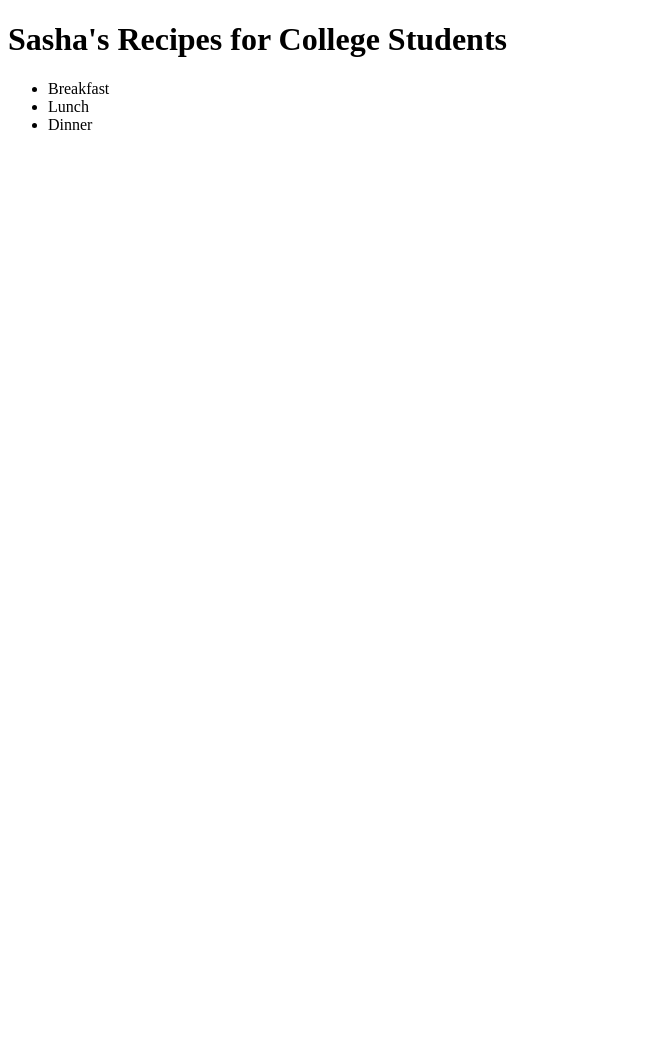
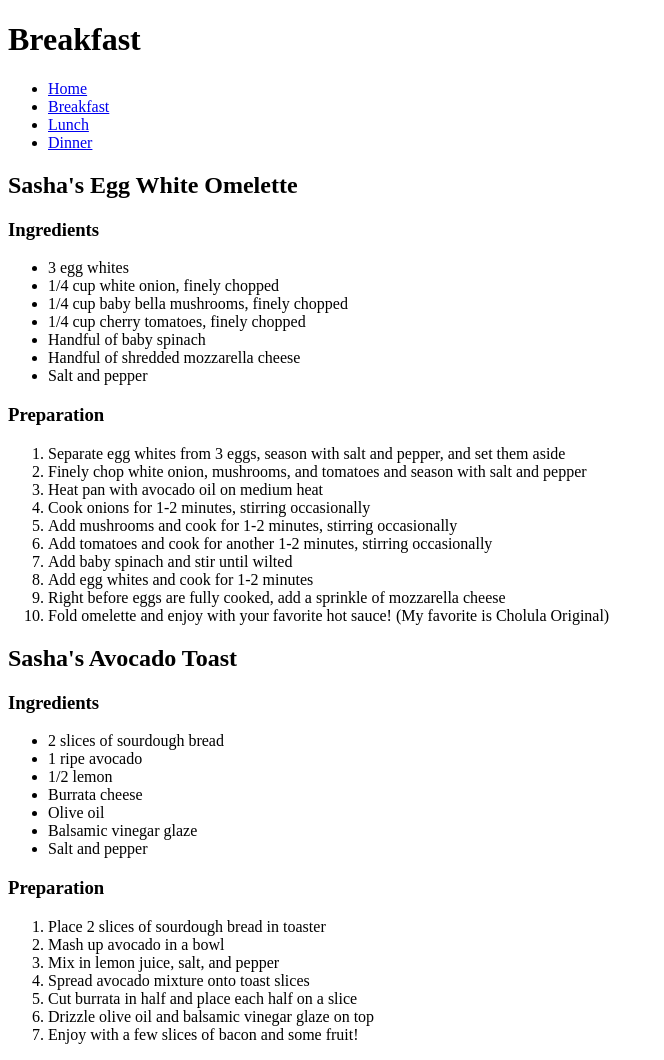
Before and after one commit to sasham123/sasham123.github.io, a plain HTML site: page breakfast.html in a window 1280 px wide. Shown: the whole page, without its empty margins (0-664 px from the left). Before the commit the page ends 800 px from the top, so only its background shows below. Drawn offline with Linux system fonts and the light colour scheme.

Commit message:
Edit Recipes

```diff
--- a/breakfast.html
+++ b/breakfast.html
@@ -7,16 +7,75 @@
 
     <body>
         <header>
-            <h1>Sasha's Recipes for College Students</h1>
+            <h1>Breakfast</h1>
         </header>
 
         <nav>
             <ul>
-                <li>Breakfast</li>
-                <li>Lunch</li>
-                <li>Dinner</li>
+                <li><a href="index.html">Home</a></li>
+                <li><a href="breakfast.html">Breakfast</a></li>
+                <li><a href="lunch.html">Lunch</a></li>
+                <li><a href="dinner.html">Dinner</a></li>
             </ul>
         </nav>
+
+        <main>
+            <h2>Sasha's Egg White Omelette</h2>
+
+                <h3>Ingredients</h3>
+
+                    <ul>
+                        <li>3 egg whites</li>
+                        <li>1/4 cup white onion, finely chopped</li>
+                        <li>1/4 cup baby bella mushrooms, finely chopped</li>
+                        <li>1/4 cup cherry tomatoes, finely chopped</li>
+                        <li>Handful of baby spinach</li>
+                        <li>Handful of shredded mozzarella cheese</li>
+                        <li>Salt and pepper</li>
+                    </ul>
+
+                <h3>Preparation</h3>
+
+                    <ol>
+                        <li>Separate egg whites from 3 eggs, season with salt and pepper, and set them aside</li>
+                        <li>Finely chop white onion, mushrooms, and tomatoes and season with salt and pepper</li>
+                        <li>Heat pan with avocado oil on medium heat</li>
+                        <li>Cook onions for 1-2 minutes, stirring occasionally</li>
+                        <li>Add mushrooms and cook for 1-2 minutes, stirring occasionally </li>
+                        <li>Add tomatoes and cook for another 1-2 minutes, stirring occasionally</li>
+                        <li>Add baby spinach and stir until wilted</li>
+                        <li>Add egg whites and cook for 1-2 minutes</li>
+                        <li>Right before eggs are fully cooked, add a sprinkle of mozzarella cheese</li>
+                        <li>Fold omelette and enjoy with your favorite hot sauce! (My favorite is Cholula Original)</li>
+                    </ol>
+
+            <h2>Sasha's Avocado Toast</h2>
+
+                <h3>Ingredients</h3>
+
+                    <ul>
+                        <li>2 slices of sourdough bread</li>
+                        <li>1 ripe avocado</li>
+                        <li>1/2 lemon</li>
+                        <li>Burrata cheese</li>
+                        <li>Olive oil</li>
+                        <li>Balsamic vinegar glaze</li>
+                        <li>Salt and pepper</li>
+                    </ul>
+
+                <h3>Preparation</h3>
+
+                    <ol>
+                        <li>Place 2 slices of sourdough bread in toaster</li>
+                        <li>Mash up avocado in a bowl</li>
+                        <li>Mix in lemon juice, salt, and pepper </li>
+                        <li>Spread avocado mixture onto toast slices</li>
+                        <li>Cut burrata in half and place each half on a slice</li>
+                        <li>Drizzle olive oil and balsamic vinegar glaze on top</li>
+                        <li>Enjoy with a few slices of bacon and some fruit!</li>
+                    </ol>
+
+        </main>
     </body>
 
 </html>
```
Also changed, not shown: dinner.html (added, +86 -0 lines), index.html (+21 -4 lines), lunch.html (added, +79 -0 lines).
